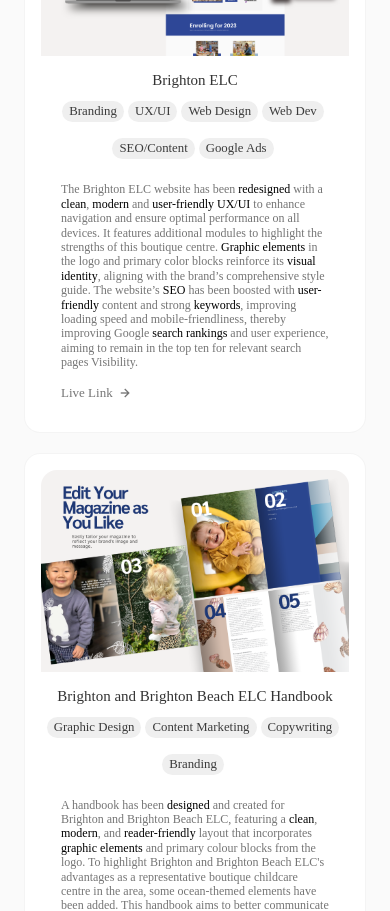
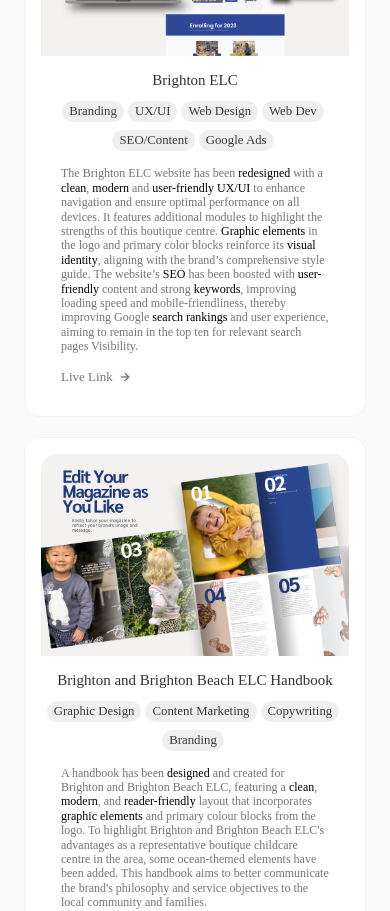
Before and after one commit to viszec/my-portfolio, a React (Create React App) app: page / in a window 390 px wide. Shown: the part 4500-5411 px from the top of the page. Built offline with nearby package versions, Linux system fonts and the light colour scheme.

Commit message:
upadte details

```diff
--- a/src/components/work/work.css
+++ b/src/components/work/work.css
@@ -150,6 +150,8 @@
 
     .skill {
         font-size: var(--tiny-font-size);
+        margin-top: var(--mb-0-5);
+        margin-bottom: var(--mb-0-2);
     }
 }
 
```
